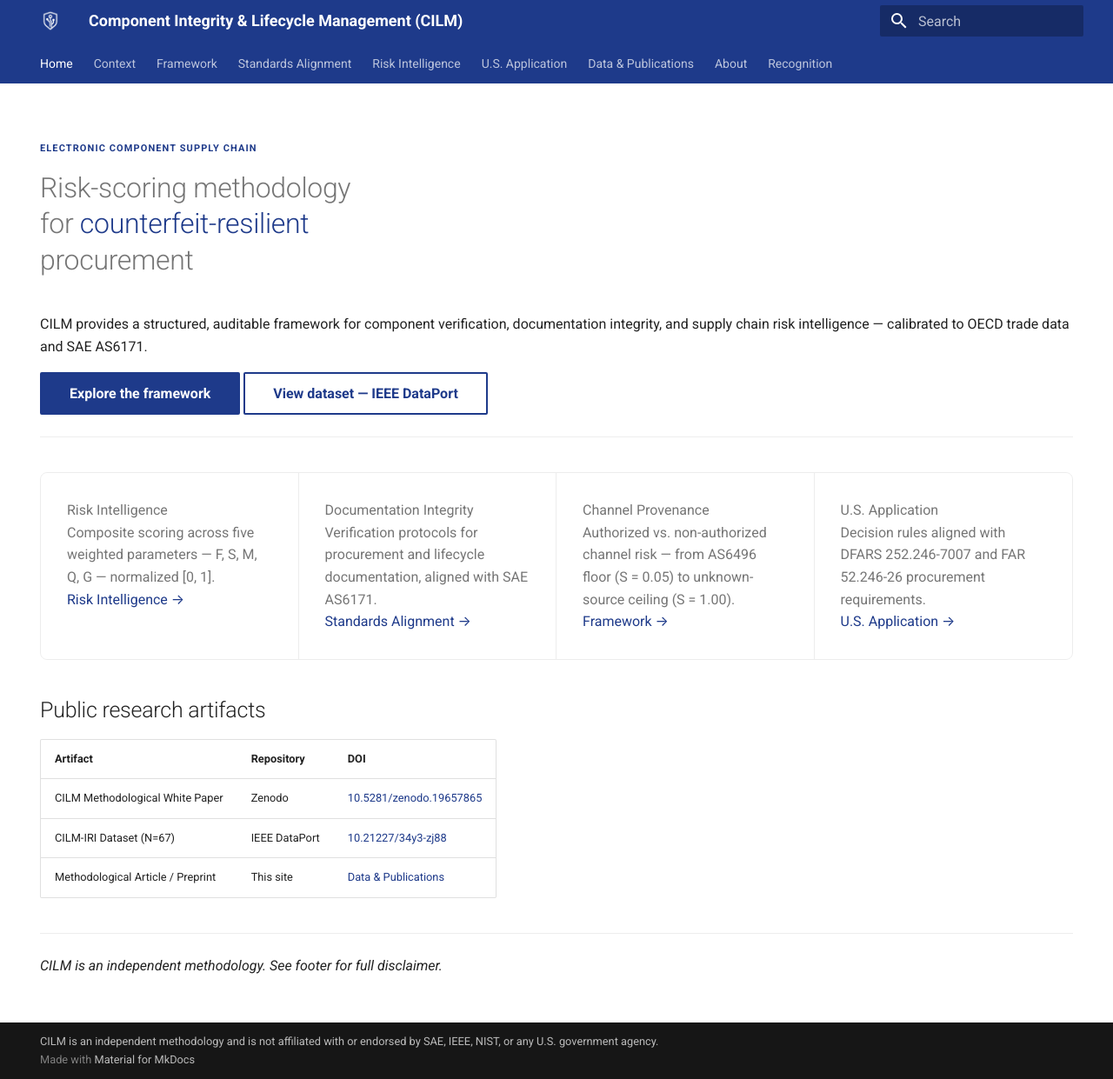
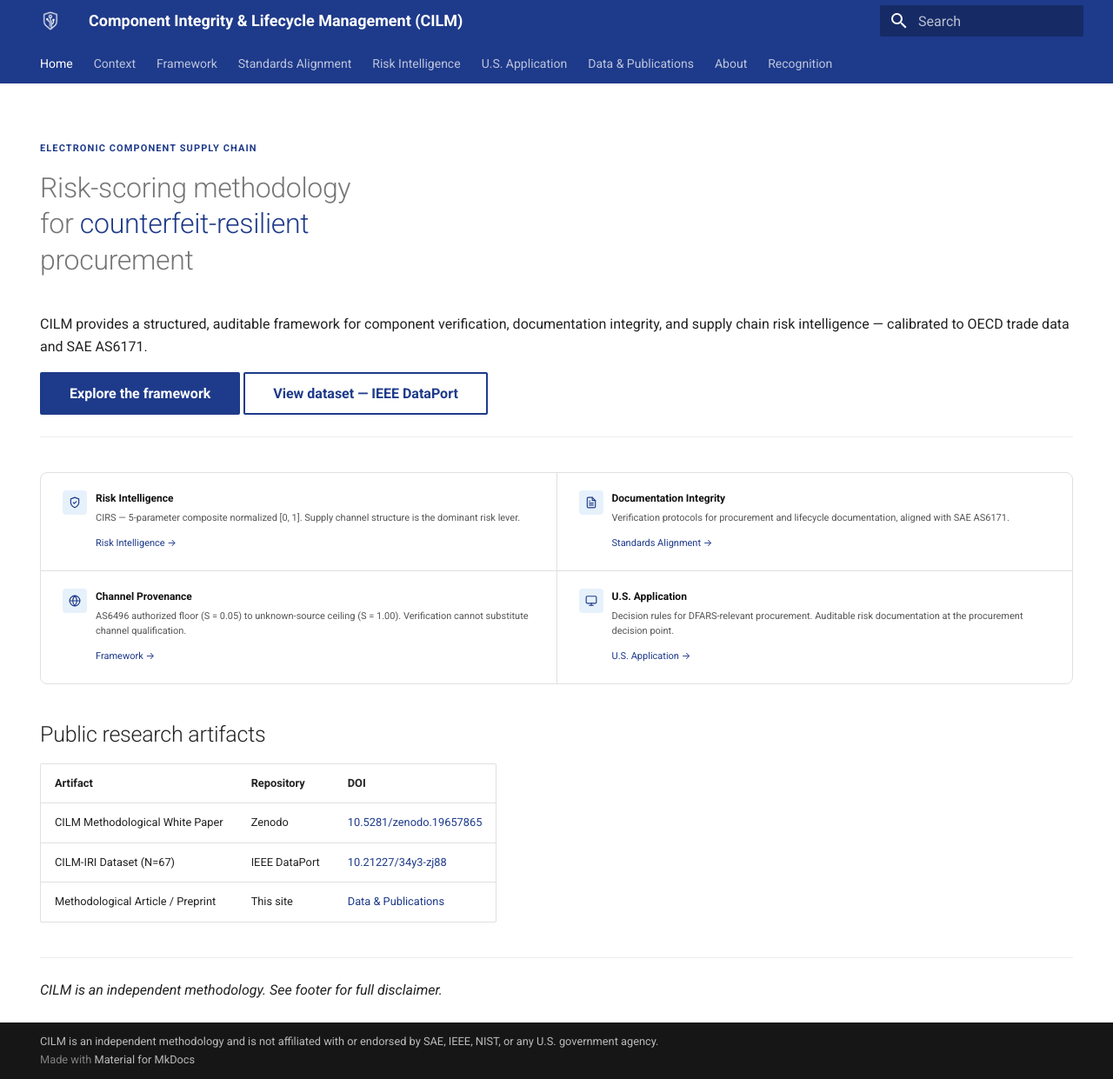
Before and after one commit to ba37915052/cilm-standard-web, an MkDocs documentation site: the page built from docs/index.md, in a window 1280 px wide and 1241 px high. Shown: the whole window at 87% size. Built offline with MkDocs 1.6.1 and Material for MkDocs 9.7.7, drawn with Linux system fonts in a browser that asks for light colours.

Commit message:
Update index.md

```diff
--- a/docs/index.md
+++ b/docs/index.md
@@ -20,26 +20,46 @@ OECD trade data and SAE AS6171.
 
 ---
 
-<div class="cilm-pillars">
-  <div class="cilm-pillar">
-    <p class="cilm-pillar-title">Risk Intelligence</p>
-    <p>Composite scoring across five weighted parameters — F, S, M, Q, G — normalized [0, 1].</p>
-    <p><a href="risk-intelligence/">Risk Intelligence →</a></p>
+<div style="display:grid;grid-template-columns:repeat(2,minmax(0,1fr));gap:1px;background:#e0e0e0;border:1px solid #e0e0e0;border-radius:8px;overflow:hidden;margin:2rem 0;">
+  <div style="background:#ffffff;padding:1rem 1.25rem;display:flex;gap:10px;align-items:flex-start;">
+    <div style="width:28px;height:28px;border-radius:4px;background:#e6f1fb;display:flex;align-items:center;justify-content:center;flex-shrink:0;">
+      <svg width="14" height="14" viewBox="0 0 24 24" fill="none" stroke="#1e3a8a" stroke-width="2" stroke-linecap="round" stroke-linejoin="round"><path d="M12 22s8-4 8-10V5l-8-3-8 3v7c0 6 8 10 8 10z"/><polyline points="9 12 11 14 15 10"/></svg>
+    </div>
+    <div>
+      <p style="font-size:12px;font-weight:600;color:#111;margin:0 0 4px;">Risk Intelligence</p>
+      <p style="font-size:11px;color:#555;line-height:1.55;margin:0 0 6px;">CIRS — 5-parameter composite normalized [0, 1]. Supply channel structure is the dominant risk lever.</p>
+      <a href="risk-intelligence/" style="font-size:11px;color:#1e3a8a;">Risk Intelligence →</a>
+    </div>
   </div>
-  <div class="cilm-pillar">
-    <p class="cilm-pillar-title">Documentation Integrity</p>
-    <p>Verification protocols for procurement and lifecycle documentation, aligned with SAE AS6171.</p>
-    <p><a href="standards-alignment/">Standards Alignment →</a></p>
+  <div style="background:#ffffff;padding:1rem 1.25rem;display:flex;gap:10px;align-items:flex-start;">
+    <div style="width:28px;height:28px;border-radius:4px;background:#e6f1fb;display:flex;align-items:center;justify-content:center;flex-shrink:0;">
+      <svg width="14" height="14" viewBox="0 0 24 24" fill="none" stroke="#1e3a8a" stroke-width="2" stroke-linecap="round" stroke-linejoin="round"><path d="M14 2H6a2 2 0 0 0-2 2v16a2 2 0 0 0 2 2h12a2 2 0 0 0 2-2V8z"/><polyline points="14 2 14 8 20 8"/><line x1="16" y1="13" x2="8" y2="13"/><line x1="16" y1="17" x2="8" y2="17"/><polyline points="10 9 9 9 8 9"/></svg>
+    </div>
+    <div>
+      <p style="font-size:12px;font-weight:600;color:#111;margin:0 0 4px;">Documentation Integrity</p>
+      <p style="font-size:11px;color:#555;line-height:1.55;margin:0 0 6px;">Verification protocols for procurement and lifecycle documentation, aligned with SAE AS6171.</p>
+      <a href="standards-alignment/" style="font-size:11px;color:#1e3a8a;">Standards Alignment →</a>
+    </div>
   </div>
-  <div class="cilm-pillar">
-    <p class="cilm-pillar-title">Channel Provenance</p>
-    <p>Authorized vs. non-authorized channel risk — from AS6496 floor (S = 0.05) to unknown-source ceiling (S = 1.00).</p>
-    <p><a href="framework/">Framework →</a></p>
+  <div style="background:#ffffff;padding:1rem 1.25rem;display:flex;gap:10px;align-items:flex-start;">
+    <div style="width:28px;height:28px;border-radius:4px;background:#e6f1fb;display:flex;align-items:center;justify-content:center;flex-shrink:0;">
+      <svg width="14" height="14" viewBox="0 0 24 24" fill="none" stroke="#1e3a8a" stroke-width="2" stroke-linecap="round" stroke-linejoin="round"><circle cx="12" cy="12" r="10"/><line x1="2" y1="12" x2="22" y2="12"/><path d="M12 2a15.3 15.3 0 0 1 4 10 15.3 15.3 0 0 1-4 10 15.3 15.3 0 0 1-4-10 15.3 15.3 0 0 1 4-10z"/></svg>
+    </div>
+    <div>
+      <p style="font-size:12px;font-weight:600;color:#111;margin:0 0 4px;">Channel Provenance</p>
+      <p style="font-size:11px;color:#555;line-height:1.55;margin:0 0 6px;">AS6496 authorized floor (S = 0.05) to unknown-source ceiling (S = 1.00). Verification cannot substitute channel qualification.</p>
+      <a href="framework/" style="font-size:11px;color:#1e3a8a;">Framework →</a>
+    </div>
   </div>
-  <div class="cilm-pillar">
-    <p class="cilm-pillar-title">U.S. Application</p>
-    <p>Decision rules aligned with DFARS 252.246-7007 and FAR 52.246-26 procurement requirements.</p>
-    <p><a href="us-application/">U.S. Application →</a></p>
+  <div style="background:#ffffff;padding:1rem 1.25rem;display:flex;gap:10px;align-items:flex-start;">
+    <div style="width:28px;height:28px;border-radius:4px;background:#e6f1fb;display:flex;align-items:center;justify-content:center;flex-shrink:0;">
+      <svg width="14" height="14" viewBox="0 0 24 24" fill="none" stroke="#1e3a8a" stroke-width="2" stroke-linecap="round" stroke-linejoin="round"><rect x="2" y="3" width="20" height="14" rx="2" ry="2"/><line x1="8" y1="21" x2="16" y2="21"/><line x1="12" y1="17" x2="12" y2="21"/></svg>
+    </div>
+    <div>
+      <p style="font-size:12px;font-weight:600;color:#111;margin:0 0 4px;">U.S. Application</p>
+      <p style="font-size:11px;color:#555;line-height:1.55;margin:0 0 6px;">Decision rules for DFARS-relevant procurement. Auditable risk documentation at the procurement decision point.</p>
+      <a href="us-application/" style="font-size:11px;color:#1e3a8a;">U.S. Application →</a>
+    </div>
   </div>
 </div>
 
```
